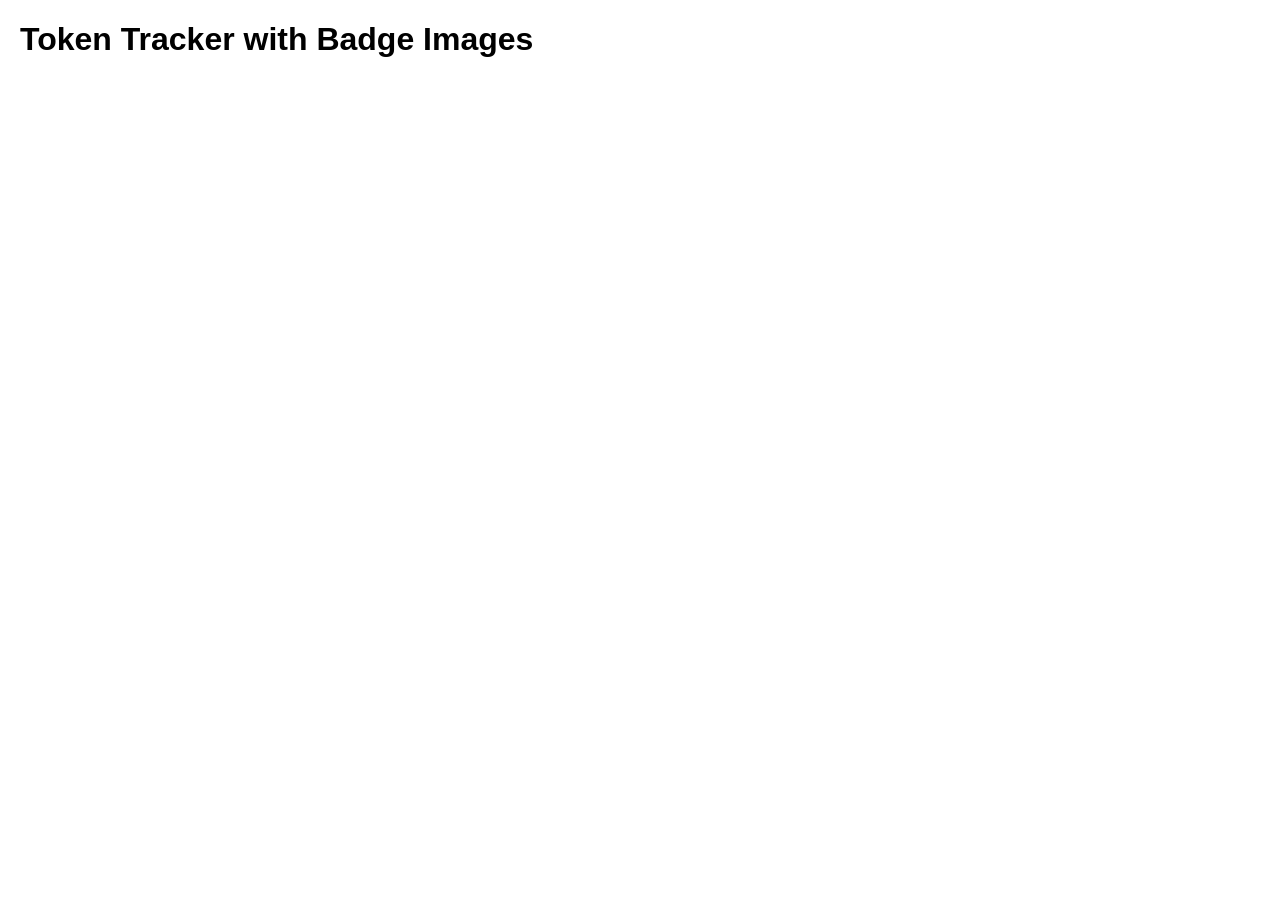
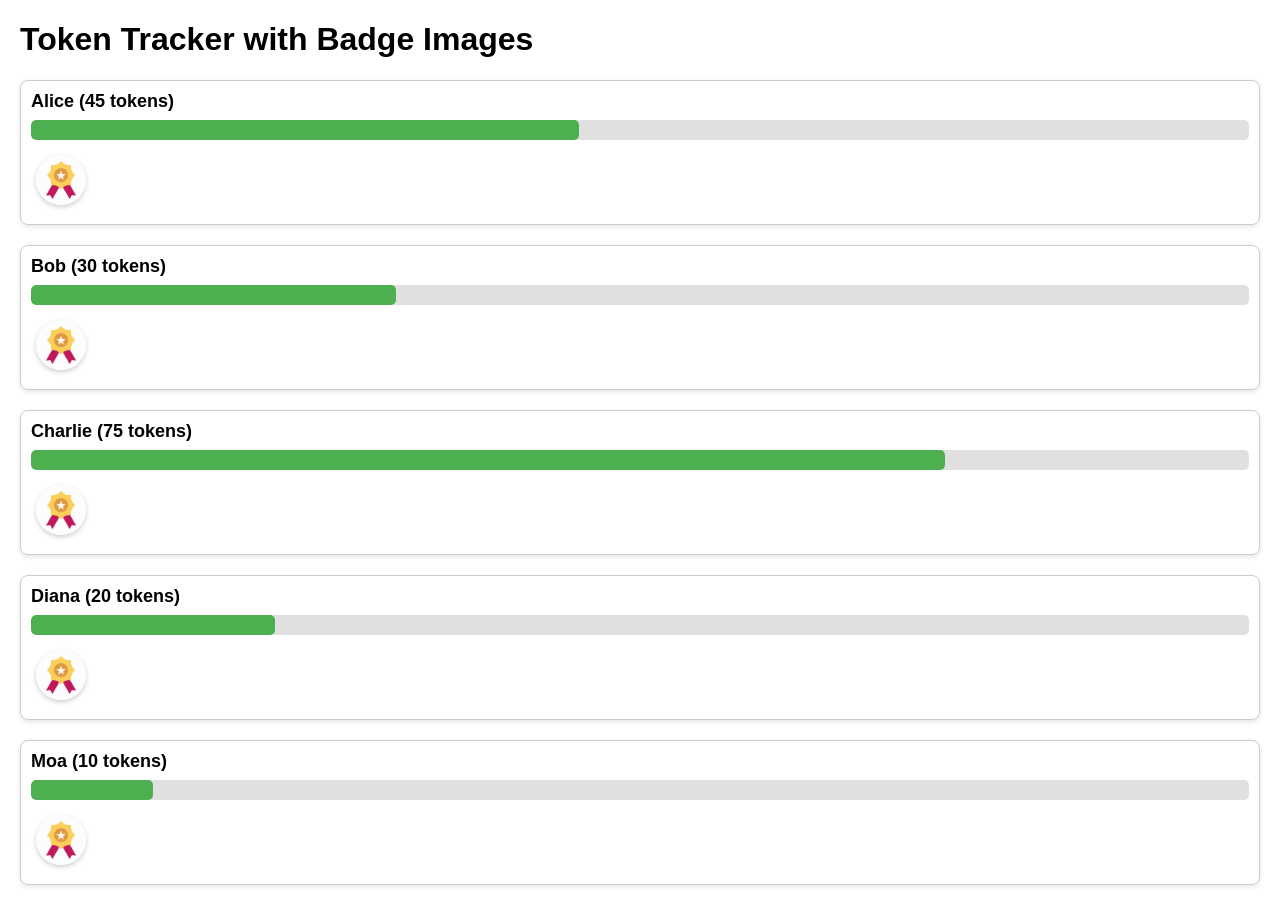
Before and after one commit to microsoft-mousa/bugbash-hero, a plain HTML site: page index.html in a window 1280 px wide. Before the commit the page ends 800 px from the top, so only its background shows below. Drawn offline with Linux system fonts and the light colour scheme; files whose address does not match are found by name.

Commit message:
Update index.html

```diff
--- a/index.html
+++ b/index.html
@@ -56,21 +56,25 @@
     <div id="tracker"></div>
 
     <script>
-        // Function to fetch and render data
-        async function loadData() {
+        async function loadAndRenderData() {
             try {
-                const response = await fetch('./data.json'); // Adjust path if needed
+                // Fetch JSON data
+                const response = await fetch('./data.json');
                 const data = await response.json();
 
+                // Select the tracker div
                 const tracker = document.getElementById('tracker');
-                data.forEach(person => {
+
+                // Iterate over each user in the JSON data
+                for (const [username, userData] of Object.entries(data)) {
+                    // Create a container for the user
                     const personDiv = document.createElement('div');
                     personDiv.className = 'person';
 
                     // Add name and tokens
                     const name = document.createElement('div');
                     name.className = 'name';
-                    name.textContent = `${person.name} (${person.tokens} tokens)`;
+                    name.textContent = `${username} (${userData.tokens} tokens)`;
 
                     // Add progress bar
                     const barContainer = document.createElement('div');
@@ -78,37 +82,41 @@
 
                     const bar = document.createElement('div');
                     bar.className = 'bar';
-                    bar.style.width = `${person.tokens}%`;
+                    bar.style.width = `${userData.tokens}%`;
 
                     barContainer.appendChild(bar);
 
-                    // Add badge
+                    // Add badges
                     const badgesDiv = document.createElement('div');
                     badgesDiv.className = 'badges';
 
-                    const badge = document.createElement('div');
-                    badge.className = 'badge';
+                    userData.badges.forEach(badgeUrl => {
+                        const badge = document.createElement('div');
+                        badge.className = 'badge';
 
-                    const badgeImg = document.createElement('img');
-                    badgeImg.src = person.badge;
-                    badgeImg.alt = `${person.name}'s Badge`;
+                        const badgeImg = document.createElement('img');
+                        badgeImg.src = badgeUrl;
+                        badgeImg.alt = `${username}'s Badge`;
 
-                    badge.appendChild(badgeImg);
-                    badgesDiv.appendChild(badge);
+                        badge.appendChild(badgeImg);
+                        badgesDiv.appendChild(badge);
+                    });
 
-                    // Append all elements
+                    // Append all elements to the user container
                     personDiv.appendChild(name);
                     personDiv.appendChild(barContainer);
                     personDiv.appendChild(badgesDiv);
+
+                    // Add the user container to the tracker div
                     tracker.appendChild(personDiv);
-                });
+                }
             } catch (error) {
                 console.error('Error loading data:', error);
             }
         }
 
-        // Load data on page load
-        loadData();
+        // Load and render data on page load
+        loadAndRenderData();
     </script>
 </body>
 </html>
```
